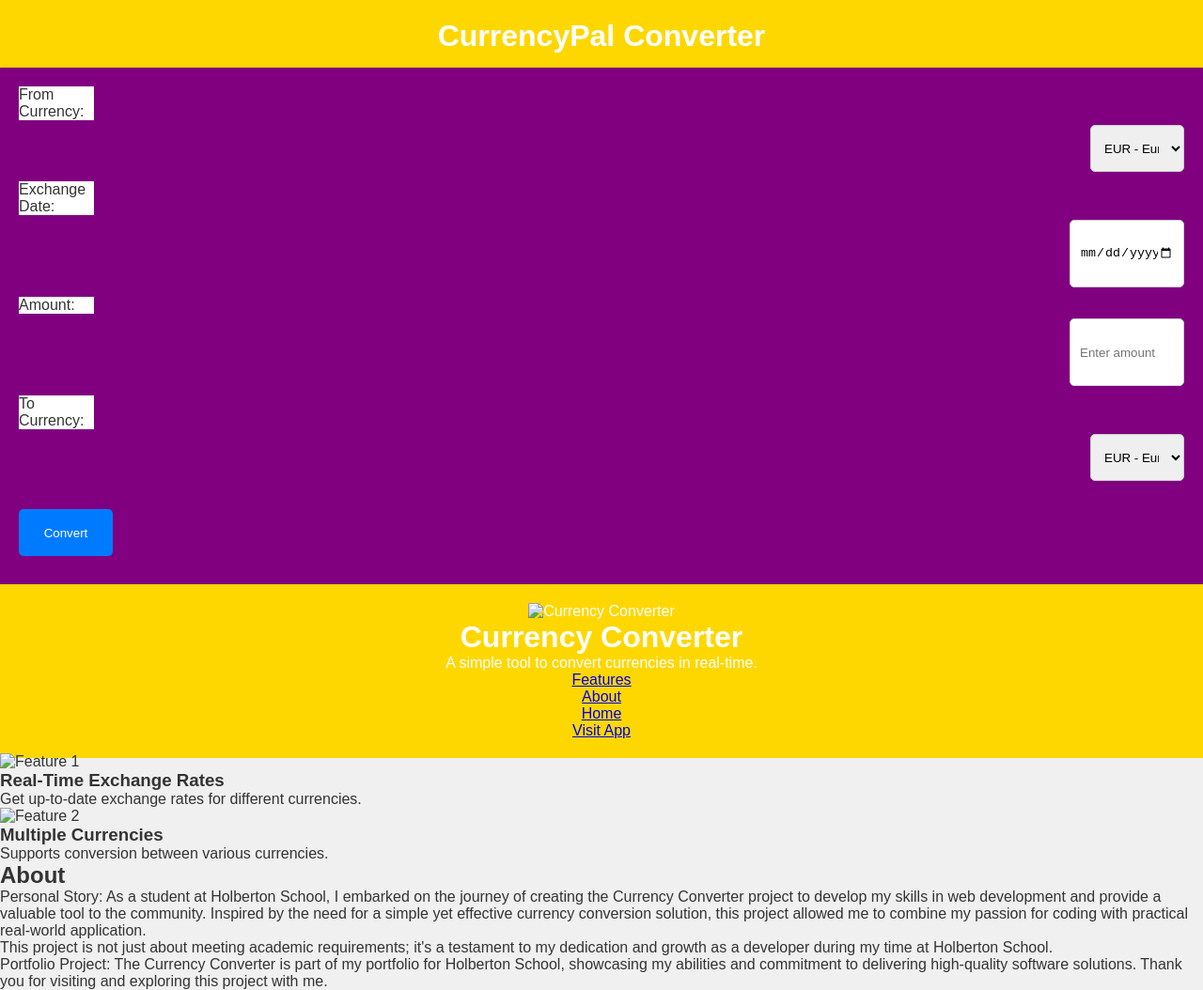
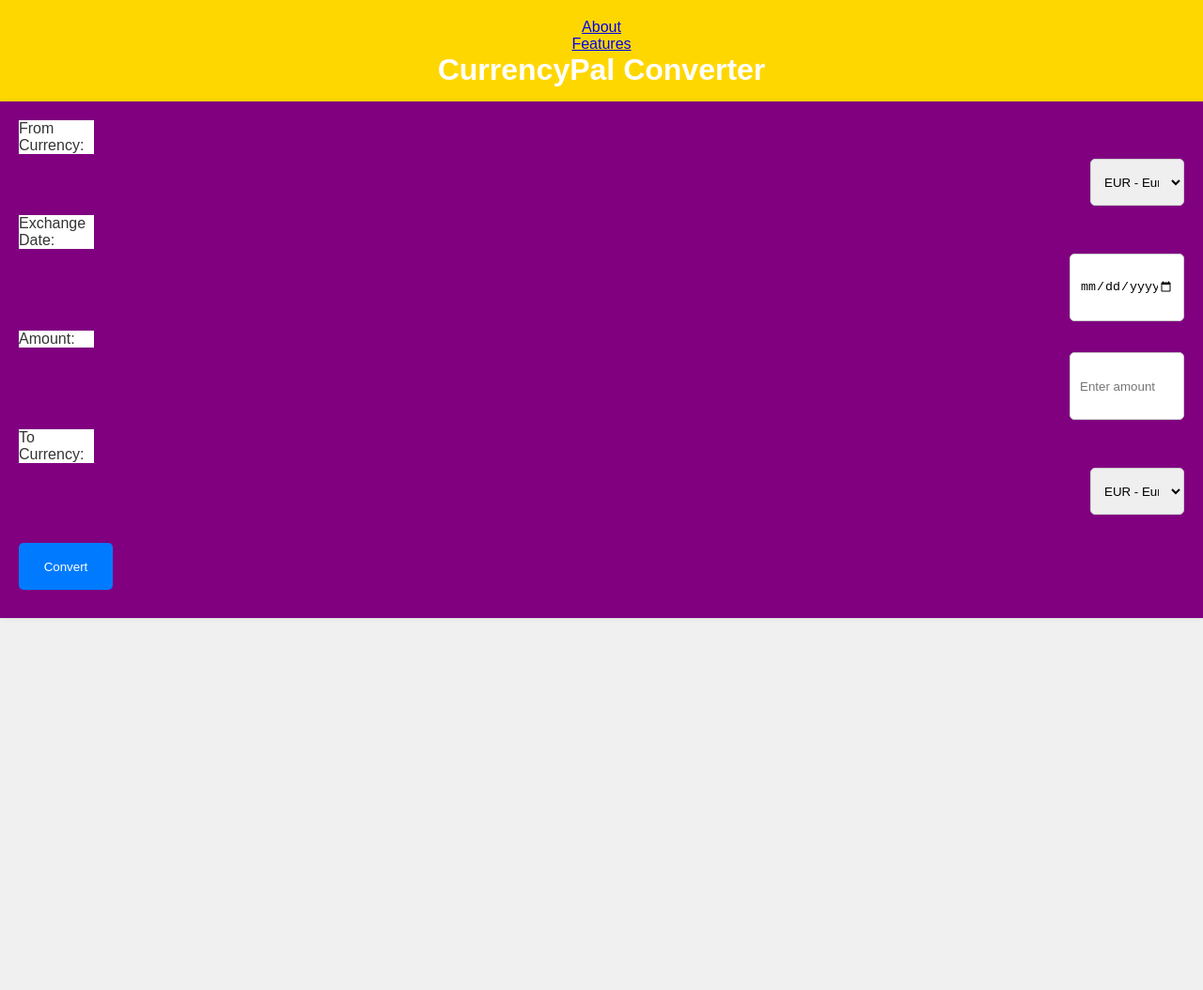
Before and after one commit to garikaipaidamoyo/Currency-converter, a plain HTML site: page index.html in a window 1280 px wide. Shown: the whole page at 94% size. After the commit the page ends 800 px from the top, so only its background shows below. Drawn offline with Linux system fonts and the light colour scheme.

Commit message:
CurrencyPal converter

```diff
--- a/index.html
+++ b/index.html
@@ -3,24 +3,32 @@
 <head>
     <meta charset="UTF-8">
     <meta name="viewport" content="width=device-width, initial-scale=1.0">
-    <title>CurrencyPal Converter</title>
-    <!-- Include your CSS stylesheets here -->
+    <title>Currency Conveter</title>
     <link rel="stylesheet" href="styles.css">
 </head>
 <body>
+
     <!-- Header Section -->
     <header>
+        <nav>
+            <ul>
+                <li><a href="./about.html" id="home-link">About</a></li>
+                <li><a href="./features.html" id="features-link">Features</a></li>
+            </ul>
+        </nav>
         <!-- Content from Currency Converter Header -->
         <h1>CurrencyPal Converter</h1>
     </header>
 
     <!-- Main Content -->
-    <main>
+    <main class="converter">
         <!-- Content from Currency Converter -->
-        <section class="converter">
+        <Section id="home-page">
+            <div >
                 <!-- Your currency converter form goes here -->
                 <form id="currency-converter-form">
-                <label for="from-currency">From Currency:</label>
+                    <div class="cont">
+                    <label for="from-currency" class="from">From Currency:</label>
                     <select id="from-currency" name="from-currency">
                         <option value="EUR">EUR - Euro</option>
                         <option value="GBP">GBP - British Pound Sterling</option>
@@ -29,19 +37,26 @@
                         <option value="ZAR">ZAR - South African Rand</option>
                         <!-- Populate with currency options -->
                     </select>
-                <label for="exchange-date">Exchange Date:</label>
+                    </div>
+                    <div class="cont">
+                    <label for="exchange-date" class="date">Exchange Date:</label>
                     <input type="date" id="exchange-date" name="exchange-date">
+                    </div>
+                    <div class="cont">
                     <label for="amount">Amount:</label>
                     <input type="number" id="amount" name="amount" placeholder="Enter amount">
-                <label for="to-currency">To Currency:</label>
+                    </div>
+                    <div class="cont">
+                    <label for="to-currency" class="to">To Currency:</label>
                     <select id="to-currency" name="to-currency">
                         <option value="GBP">EUR - Euro</option>
                         <option value="EUR">GBP - British Pound Sterling</option>
                         <option value="JPY">JPY - Japanese Yen</option>
-                    <option value="ZAR">ZAR - United States Dollar</option>
-                    <option value="USD">USD - South African Rand</option>
+                        <option value="ZAR">ZAR - South African Rand</option>
+                        <option value="USD">USD - United States Dollar</option>
                         <!-- Populate with currency options -->
                     </select>
+                    </div>
                     <button type="submit">Convert</button>
                 </form>
                 <div class="result">
@@ -51,54 +66,10 @@
                     <div id="result-USD"></div>
                     <div id="result-ZAR"></div>
                 </div>
-        </section>
+            </div>
+        </Section>
+        </main>
 
-        <!-- Content from Currency Converter Landing -->
-        <!-- Header Section -->
-        <header>
-            <img src="cover-image.jpg" alt="Currency Converter">
-            <h1>Currency Converter</h1>
-            <p>A simple tool to convert currencies in real-time.</p>
-            <!-- Navigation Links to Sections -->
-            <nav>
-                <ul>
-                    <li><a href="#features">Features</a></li>
-                    <li><a href="#about">About</a></li>
-                    <li><a href="https://garikaipaidamoyo.github.io/currency-converter-landing/">Home</a></li>
-                </ul>
-            </nav>
-            <!-- Button to Deployed App -->
-            <a href="https://your-deployed-app-url.com" class="btn">Visit App</a>
-        </header>
-
-        <!-- Feature Section -->
-        <section id="features">
-            <!-- Feature 1 -->
-            <div class="feature">
-                <img src="feature1-image.jpg" alt="Feature 1">
-                <h3>Real-Time Exchange Rates</h3>
-                <p>Get up-to-date exchange rates for different currencies.</p>
-            </div>
-            <!-- Feature 2 -->
-            <div class="feature">
-                <img src="feature2-image.jpg" alt="Feature 2">
-                <h3>Multiple Currencies</h3>
-                <p>Supports conversion between various currencies.</p>
-            </div>
-        </section>
-
-        <!-- About Section -->
-        <section id="about">
-            <h2>About</h2>
-            <p>
-                Personal Story: As a student at Holberton School, I embarked on the journey of creating the Currency Converter project to develop my skills in web development and provide a valuable tool to the community. Inspired by the need for a simple yet effective currency conversion solution, this project allowed me to combine my passion for coding with practical real-world application.
-            </p>
-            <p>
-                This project is not just about meeting academic requirements; it's a testament to my dedication and growth as a developer during my time at Holberton School.
-            </p>
-            <p>
-                Portfolio Project: The Currency Converter is part of my portfolio for Holberton School, showcasing my abilities and commitment to delivering high-quality software solutions. Thank you for visiting and exploring this project with me.
-            </p>
-            <!-- Links to Team Members' Profiles -->
-            <div class="team-members">
-                <a href="https://www.linkedin.com/in/paidamoyo-garikai-171b56270/" target="_blank
+        <script src="./script.js"></script>
+</body>
+</html>
```
Also changed, not shown: about.html (added, +49 -0 lines). Lines whose indentation alone changed are shown as unchanged.
